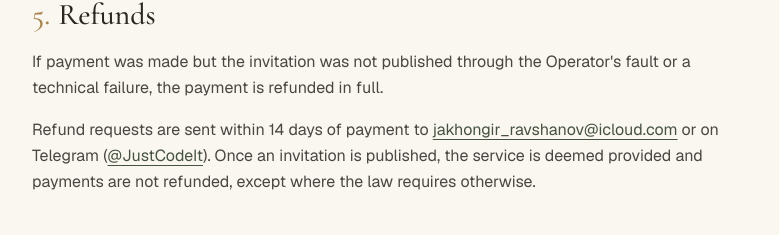
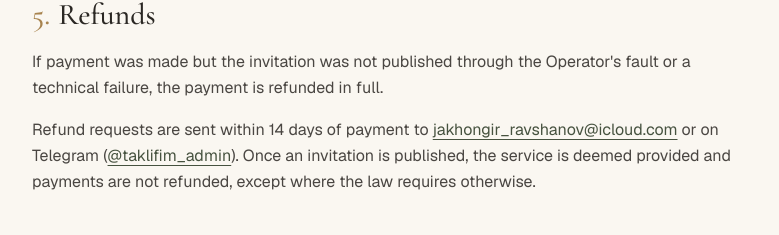
Before and after one commit to Jakhongiirr/taklifim, a Next.js app in the folder frontend/: page /en/terms in a window 1280 px wide. Shown: the part 1694-1929 px from the top of the page, without its empty margins (248-1027 px from the left). Built offline with nearby package versions, Linux system fonts and the light colour scheme; no server answers.

Commit message:
Point support Telegram contact to @taklifim_admin
Co-Authored-By: Claude Opus 5.5 (1M context) <noreply@anthropic.com>
Claude-Session: https://claude.ai/code/session_01Ww2aQJP2DErN64UHaWG1P6

```diff
--- a/frontend/src/content/legal/operator.ts
+++ b/frontend/src/content/legal/operator.ts
@@ -6,7 +6,7 @@ export const OPERATOR = {
   /** Taxpayer identification number (STIR / ИНН). */
   tin: "52607025380013",
   email: "jakhongir_ravshanov@icloud.com",
-  telegram: "@JustCodeIt",
+  telegram: "@taklifim_admin",
   site: "taklifim.uz",
 };
 
@@ -14,4 +14,4 @@ export const OPERATOR = {
 export const TELEGRAM_URL = `https://t.me/${OPERATOR.telegram.replace(/^@/, "")}`;
 
 /** When the documents last changed (shown on the pages). */
-export const LEGAL_UPDATED = "2026-10-14";
+export const LEGAL_UPDATED = "2026-10-19";
```
